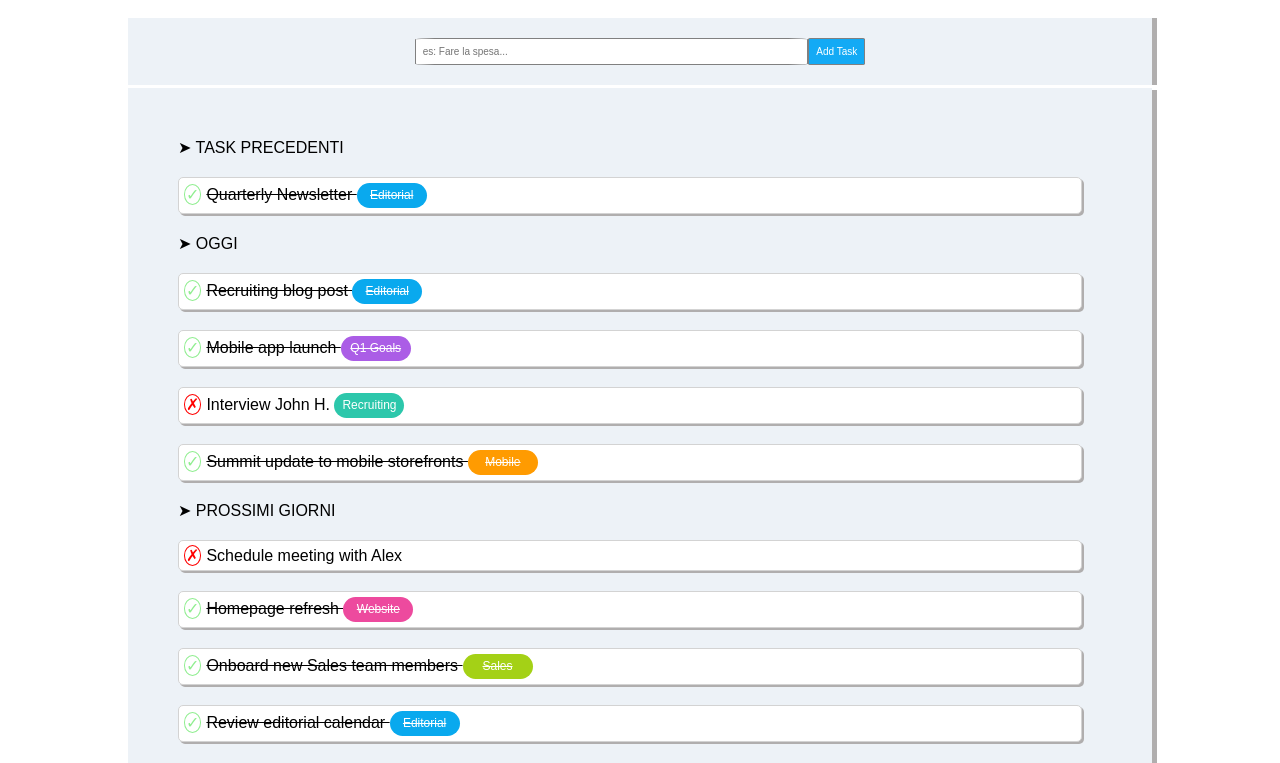
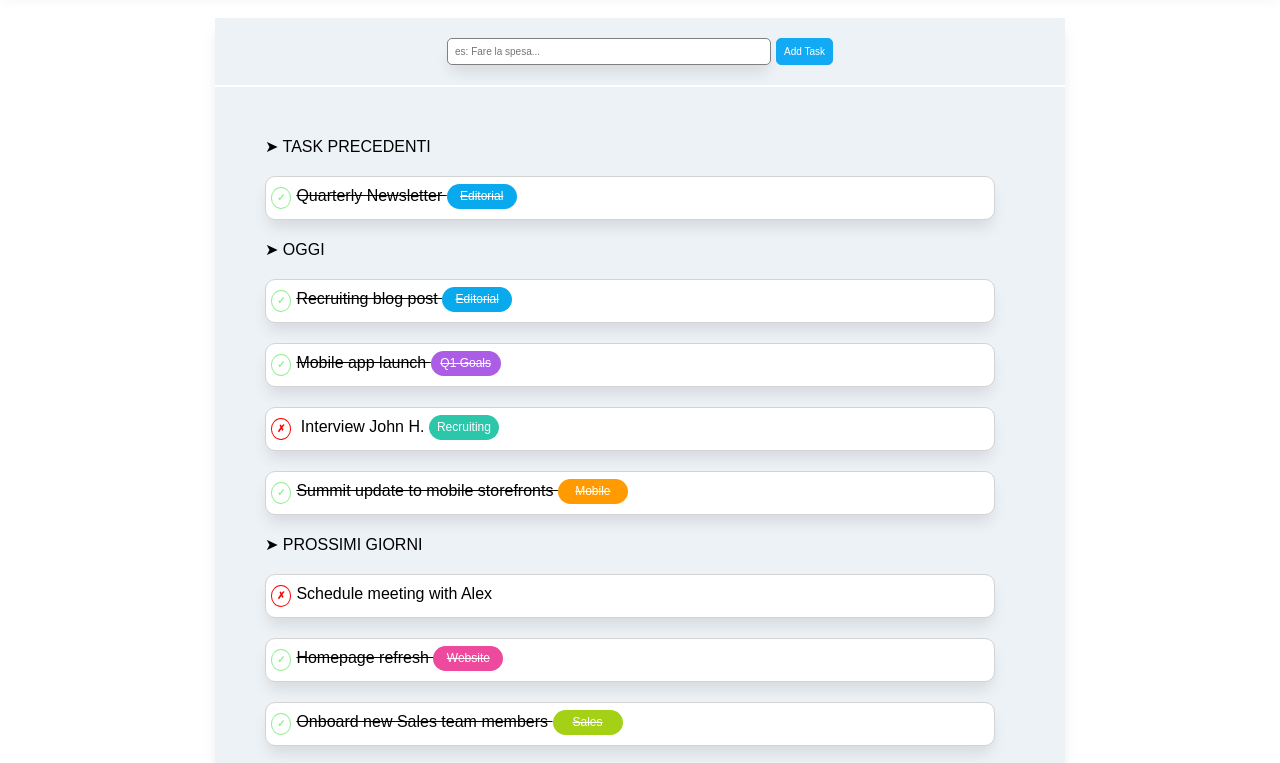
Before and after one commit to andrea-bertaglia/vue-todolist, a plain HTML site: page index.html in a window 1280 px wide. Shown: the part 79-842 px from the top of the page. Drawn offline with nearby package versions, Linux system fonts and the light colour scheme.

Commit message:
feat: refactoring css

```diff
--- a/css/style.css
+++ b/css/style.css
@@ -7,7 +7,7 @@
 
 /* COMMON */
 ul,
-ol{
+ol {
   list-style-type: none;
 }
 
@@ -19,13 +19,14 @@ li > ul {
   padding-left: 0;
   margin-left: 0;
   border: 1px solid lightgray;
-    border-radius: 5px;
-    box-shadow: 2px 2px rgb(176, 174, 174);
+  border-radius: 10px;
+  box-shadow: 0 10px 15px -3px rgba(0, 0, 0, 0.1);
 }
 
 .container {
-    background-color: rgb(237 242 247);
-    width: 80%;
+  background-color: #edf2f7;
+  box-shadow: 0 10px 15px -3px rgba(0, 0, 0, 0.1);
+  max-width: 850px;
   margin: 0 auto;
   font-family: Arial, sans-serif;
 }
@@ -38,7 +39,7 @@ li > ul {
 .header {
   background-color: rgb(237 242 247);
   text-align: center;
-    box-shadow: 5px 5px rgb(176, 174, 174);
+  box-shadow: 0 10px 15px -3px rgba(0, 0, 0, 0.1);
 }
 
 /* MAIN */
@@ -46,17 +47,17 @@ li > ul {
 .search-box {
   padding: 20px;
   text-align: center;
-    box-shadow: 5px 0px rgb(176, 174, 174);
 }
 
 .text {
   padding: 7px;
+  margin-right: 5px;
   font-size: 10px;
   color: rgb(172, 171, 171);
   width: 40%;
-    border-radius: 5%;
+  border-radius: 5px;
   border: 1px solid grey;
-
+  box-shadow: 0 10px 15px -3px rgba(0, 0, 0, 0.1);
 }
 
 .search-button {
@@ -64,16 +65,14 @@ li > ul {
   font-size: 10px;
   background-color: rgb(19 170 245);
   color: white;
-    border-radius: 5%;
-    border: 1px solid grey;
+  border-radius: 5px;
+  border: 1px solid rgb(19 170 245);
 }
 
 .tasks-list {
-    border-top: 3px solid white;
+  border-top: 2px solid white;
   padding: 50px;
   text-align: left;
-    box-shadow: 5px 5px rgb(176, 174, 174);
-
 }
 
 .label {
@@ -115,17 +114,25 @@ li > ul {
 .check {
   color: lightgreen;
   border: 1px solid lightgreen;
+  display: inline-block;
   border-radius: 50%;
   margin: 5px;
-    padding: 1px;
+  padding: 5px;
+  line-height: 10px;
+  font-size: 10px;
+  font-weight: bold;
 }
 
 .cross {
   color: red;
   border: 1px solid red;
+  display: inline-block;
   border-radius: 50%;
   margin: 5px;
-    padding: 1px;
+  padding: 5px;
+  line-height: 10px;
+  font-size: 10px;
+  font-weight: bold;
 }
 
 .barred {
--- a/index.html
+++ b/index.html
@@ -39,7 +39,7 @@
                 &#10148; TASK PRECEDENTI
                 <ul>
                   <li>
-                    <span class="check">&check;</span>
+                    <div class="check">&check;</div>
                     <div class="box barred">
                       Quarterly Newsletter
                       <span class="label editorial barred">Editorial</span>
@@ -51,7 +51,7 @@
                 &#10148; OGGI
                 <ul>
                   <li>
-                    <span class="check">&check;</span>
+                    <div class="check">&check;</div>
                     <div class="box barred">
                       Recruiting blog post
                       <span class="label editorial barred">Editorial</span>
@@ -60,7 +60,7 @@
                 </ul>
                 <ul>
                   <li>
-                    <span class="check">&check;</span>
+                    <div class="check">&check;</div>
                     <div class="box barred">
                       Mobile app launch
                       <span class="label q1-goals barred">Q1 Goals</span>
@@ -69,13 +69,14 @@
                 </ul>
                 <ul>
                   <li>
-                    <span class="cross">&cross;</span>Interview John H.
+                    <div class="cross">&cross;</div>
+                    Interview John H.
                     <span class="label recruiting">Recruiting</span>
                   </li>
                 </ul>
                 <ul>
                   <li>
-                    <span class="check">&check;</span>
+                    <div class="check">&check;</div>
                     <div class="box barred">
                       Summit update to mobile storefronts
                       <span class="label mobile barred">Mobile</span>
@@ -92,7 +93,7 @@
                 </ul>
                 <ul>
                   <li>
-                    <span class="check">&check;</span>
+                    <div class="check">&check;</div>
                     <div class="box barred">
                       Homepage refresh
                       <span class="label website barred">Website</span>
@@ -101,7 +102,7 @@
                 </ul>
                 <ul>
                   <li>
-                    <span class="check">&check;</span>
+                    <div class="check">&check;</div>
                     <div class="box barred">
                       Onboard new Sales team members
                       <span class="label sales barred">Sales</span>
@@ -110,7 +111,7 @@
                 </ul>
                 <ul>
                   <li>
-                    <span class="check">&check;</span>
+                    <div class="check">&check;</div>
                     <div class="box barred">
                       Review editorial calendar
                       <span class="label editorial barred">Editorial</span>
```
Lines whose indentation alone changed are shown as unchanged.
